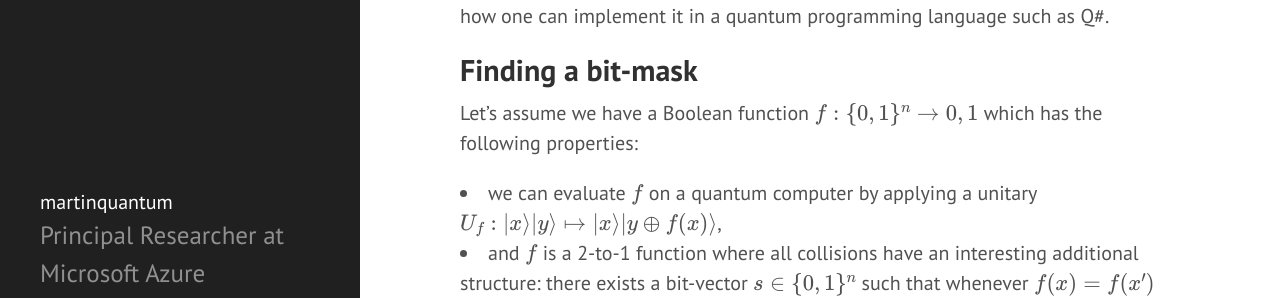
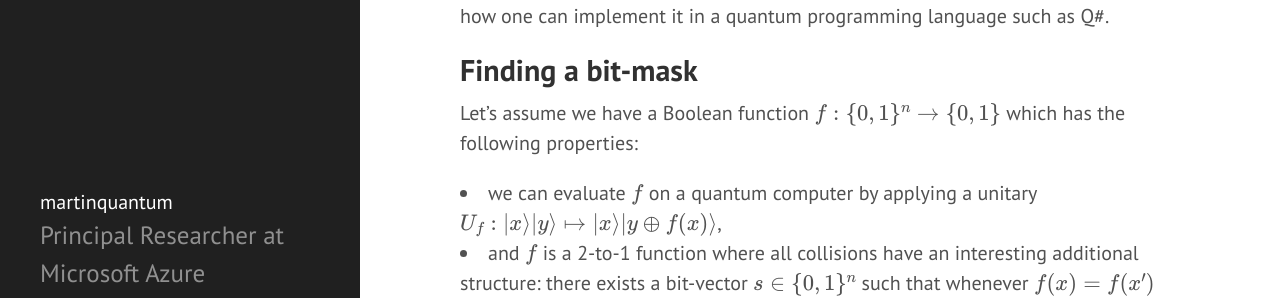
Before and after one commit to martinquantum/martinquantum.github.io, a Jekyll site: the page built from _posts/2018-12-10-simon.md, in a window 1280 px wide and 900 px high, scrolled down 964 px. Shown: the part 163-461 px from the top of the window. Built offline with Jekyll 4.4.1, drawn with Linux system fonts in a browser that asks for light colours; formulas are drawn with MathJax 3.

Commit message:
more 'scapes

```diff
--- a/_posts/2018-12-10-simon.md
+++ b/_posts/2018-12-10-simon.md
@@ -15,7 +15,7 @@ Due to its impacts on cryptography---after all, it shatters many of the primitiv
 
 ## Finding a bit-mask
 
-Let's assume we have a Boolean function $f: \\{0,1\\}^n \rightarrow \{0,1\}$ which has the following properties:
+Let's assume we have a Boolean function $f: \\{0,1\\}^n \rightarrow \\{0,1\\}$ which has the following properties:
 <li> we can evaluate $f$ on a quantum computer by applying a unitary $U_f: |x\rangle|y\rangle \mapsto |x\rangle |y\oplus f(x)\rangle$, </li>
 <li> and $f$ is a 2-to-1 function where all collisions have an interesting additional structure: there exists a bit-vector $s\in \{0,1\}^n$ such that whenever $f(x)=f(x')$
 then $x=x' \oplus s$. </li>
```
